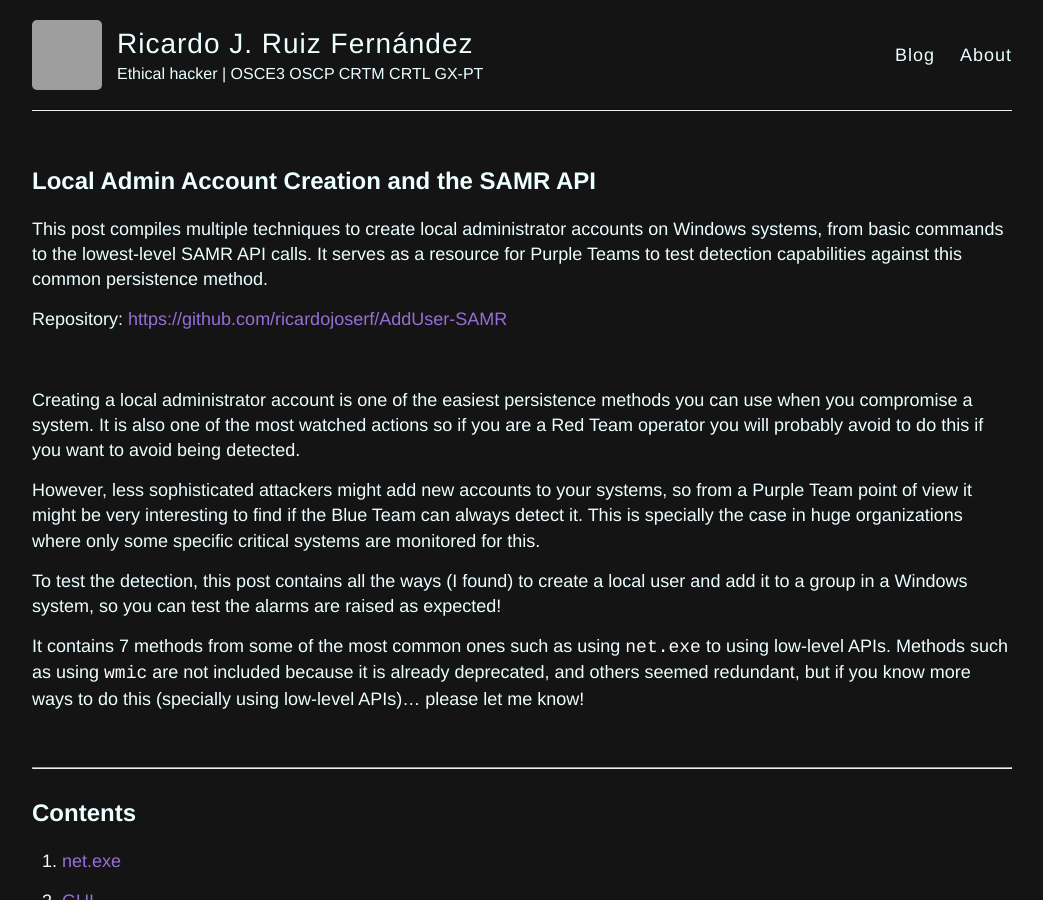
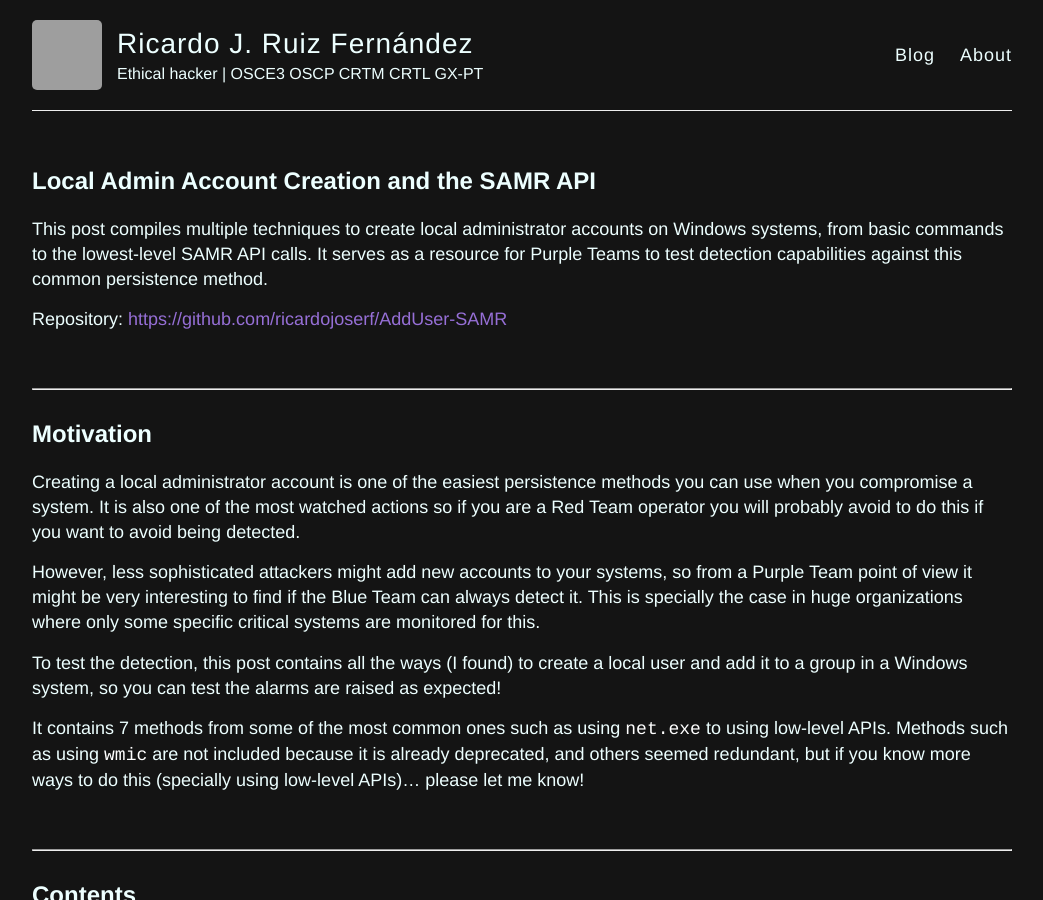
Before and after one commit to ricardojoserf/ricardojoserf.github.io, a Jekyll site: the page built from _posts/2026-1-27-adduser_alternatives.md, in a window 1280 px wide and 900 px high. Shown: the whole window, without its empty margins (118-1161 px from the left). Built offline with Jekyll 4.4.1, drawn with Linux system fonts in a browser that asks for light colours; grey boxes are pictures that could not be loaded.

Commit message:
Update 2026-1-27-adduser_alternatives.md

```diff
--- a/_posts/2026-1-27-adduser_alternatives.md
+++ b/_posts/2026-1-27-adduser_alternatives.md
@@ -12,6 +12,10 @@ This post compiles multiple techniques to create local administrator accounts on
 Repository: [https://github.com/ricardojoserf/AddUser-SAMR](https://github.com/ricardojoserf/AddUser-SAMR)
 
 <br>
+
+-----------------------------------------------------------
+
+## Motivation
 
 Creating a local administrator account is one of the easiest persistence methods you can use when you compromise a system. It is also one of the most watched actions so if you are a Red Team operator you will probably avoid to do this if you want to avoid being detected.
 
```
